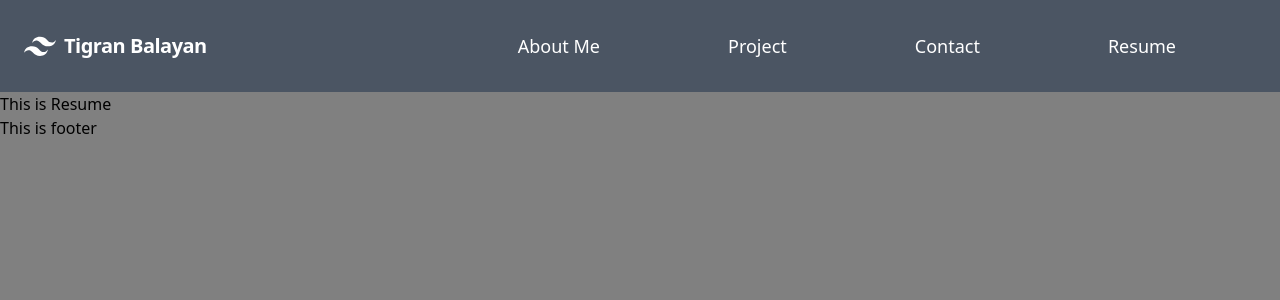
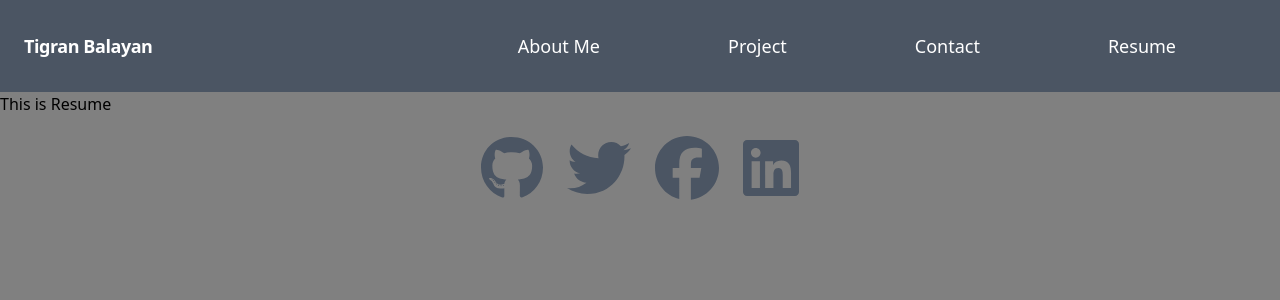
Before and after one commit to TigranBalayan10/portfolio-spa, a React (Create React App) app: page /resume in a window 1280 px wide. Shown: the top 300 px of the page. Built offline with nearby package versions, Linux system fonts and the light colour scheme.

Commit message:
footer created

```diff
--- a/src/Pages/Footer.js
+++ b/src/Pages/Footer.js
@@ -1,7 +1,50 @@
 import React from "react";
+import { FontAwesomeIcon } from "@fortawesome/react-fontawesome";
+import { faGithub } from "@fortawesome/free-brands-svg-icons";
+import { faTwitter } from "@fortawesome/free-brands-svg-icons";
+import { faFacebook } from "@fortawesome/free-brands-svg-icons";
+import { faLinkedin } from "@fortawesome/free-brands-svg-icons";
+import "../index.css";
 
 function Footer() {
-  return <footer>This is footer</footer>;
+  return (
+    <footer>
+      <div class="flex items-center justify-center gap-6 m-5">
+        <a href="https://github.com/TigranBalayan10">
+          <FontAwesomeIcon
+            icon={faGithub}
+            size="4x"
+            className="text-gray-600 hover:text-zinc-900"
+            target='_blank'
+          ></FontAwesomeIcon>
+        </a>
+        <a href="https://twitter.com/Tiko_102">
+          <FontAwesomeIcon
+            icon={faTwitter}
+            size="4x"
+            className="text-gray-600 hover:text-blue-700"
+            target='_blank'
+          ></FontAwesomeIcon>
+        </a>
+        <a href="https://www.facebook.com/tigran.balayan.1">
+          <FontAwesomeIcon
+            icon={faFacebook}
+            size="4x"
+            className="text-gray-600 hover:text-blue-600"
+            target='_blank'
+          ></FontAwesomeIcon>
+        </a>
+        <a href="https://www.facebook.com/tigran.balayan.1">
+          <FontAwesomeIcon
+            icon={faLinkedin}
+            size="4x"
+            className="text-gray-600 hover:text-blue-400"
+            target='_blank'
+          ></FontAwesomeIcon>
+        </a>
+      </div>
+    </footer>
+  );
 }
 
 export default Footer;
--- a/src/Pages/Nav.js
+++ b/src/Pages/Nav.js
@@ -1,20 +1,13 @@
 import React from "react";
 import { Link } from "react-router-dom";
 import "../index.css"
+
 
 function Nav() {
   return (
     <nav class="flex items-center justify-between flex-wrap bg-gray-600 p-6">
       <div class="flex items-center flex-shrink-0 text-white mr-6">
-        <svg
-          class="fill-current h-8 w-8 mr-2"
-          width="54"
-          height="54"
-          viewBox="0 0 54 54"
-        >
-          <path d="M13.5 22.1c1.8-7.2 6.3-10.8 13.5-10.8 10.8 0 12.15 8.1 17.55 9.45 3.6.9 6.75-.45 9.45-4.05-1.8 7.2-6.3 10.8-13.5 10.8-10.8 0-12.15-8.1-17.55-9.45-3.6-.9-6.75.45-9.45 4.05zM0 38.3c1.8-7.2 6.3-10.8 13.5-10.8 10.8 0 12.15 8.1 17.55 9.45 3.6.9 6.75-.45 9.45-4.05-1.8 7.2-6.3 10.8-13.5 10.8-10.8 0-12.15-8.1-17.55-9.45-3.6-.9-6.75.45-9.45 4.05z" />
-        </svg>
-        <span class="font-semibold text-xl tracking-tight">Tigran Balayan</span>
+        <span class="font-semibold text-lg tracking-tight">Tigran Balayan</span>
       </div>
       <ul class="flex justify-evenly gap-20 mr-10">
         <li class="mr-8">
@@ -43,27 +36,3 @@ function Nav() {
 }
 
 export default Nav;
-
-{/* <nav className="navbar navbar-light bg-info">
-  <div className="container-fluid">
-    <a className="navbar-brand">Tigran Balayan</a>
-    <form className="d-flex gap-5 me-5">
-      <Link to="/about" className="btn btn-outline-success border-0">
-        About
-      </Link>
-      <Link
-        to="/project"
-        className="btn btn-outline-success border-0"
-        id="header-link"
-      >
-        Project
-      </Link>
-      <Link to="/contact" className="btn btn-outline-success border-0">
-        Contact
-      </Link>
-      <Link to="/resume" className="btn btn-outline-success border-0">
-        Resume
-      </Link>
-    </form>
-  </div>
-</nav>; */}
--- a/tailwind.config.js
+++ b/tailwind.config.js
@@ -3,6 +3,7 @@ module.exports = {
     "./src/**/*.{js,jsx,ts,tsx}",
   ],
   theme: {
+
     extend: {},
   },
   plugins: [],
```
Also changed, not shown: src/assets/images/logo.svg (added).
